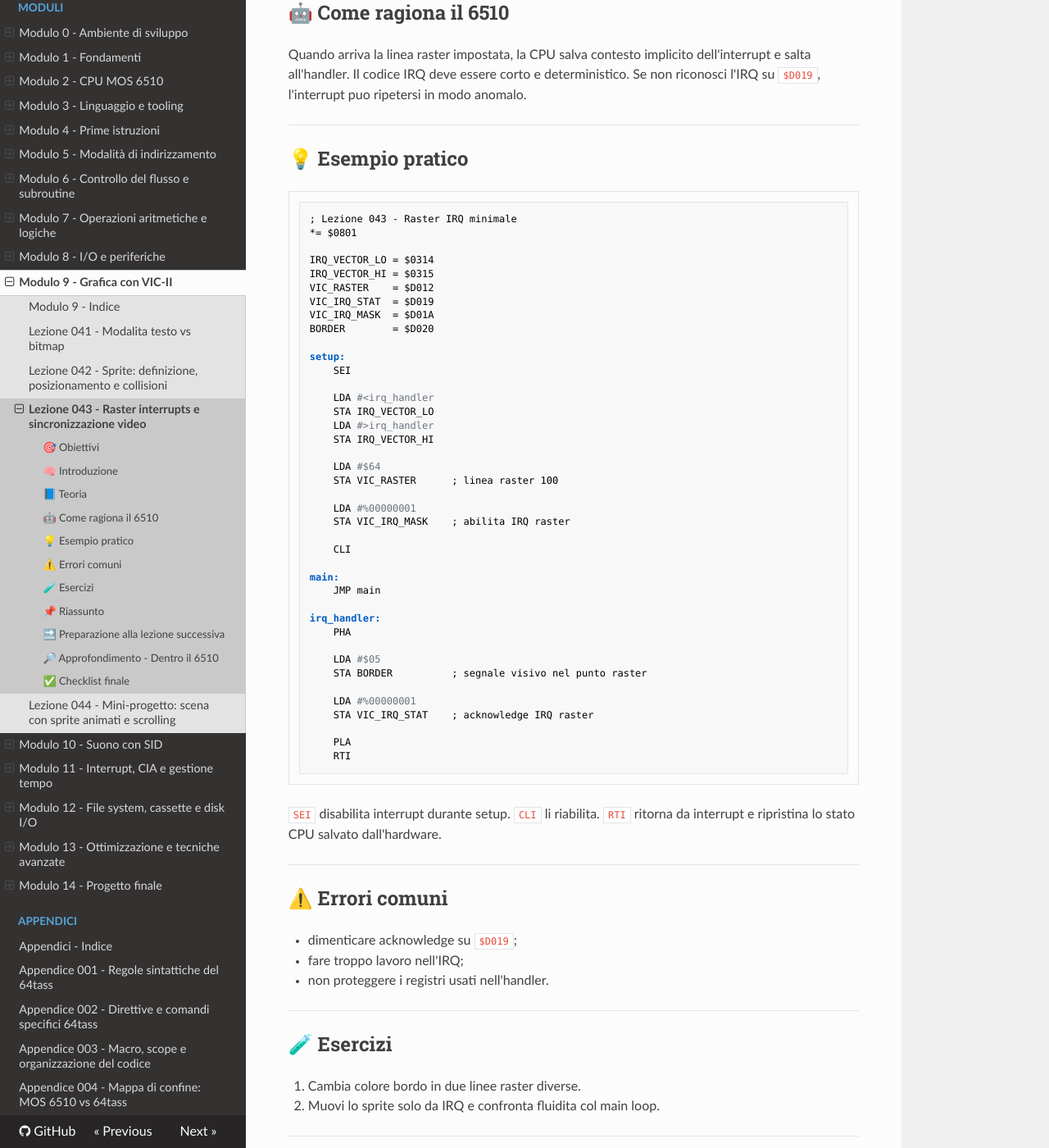
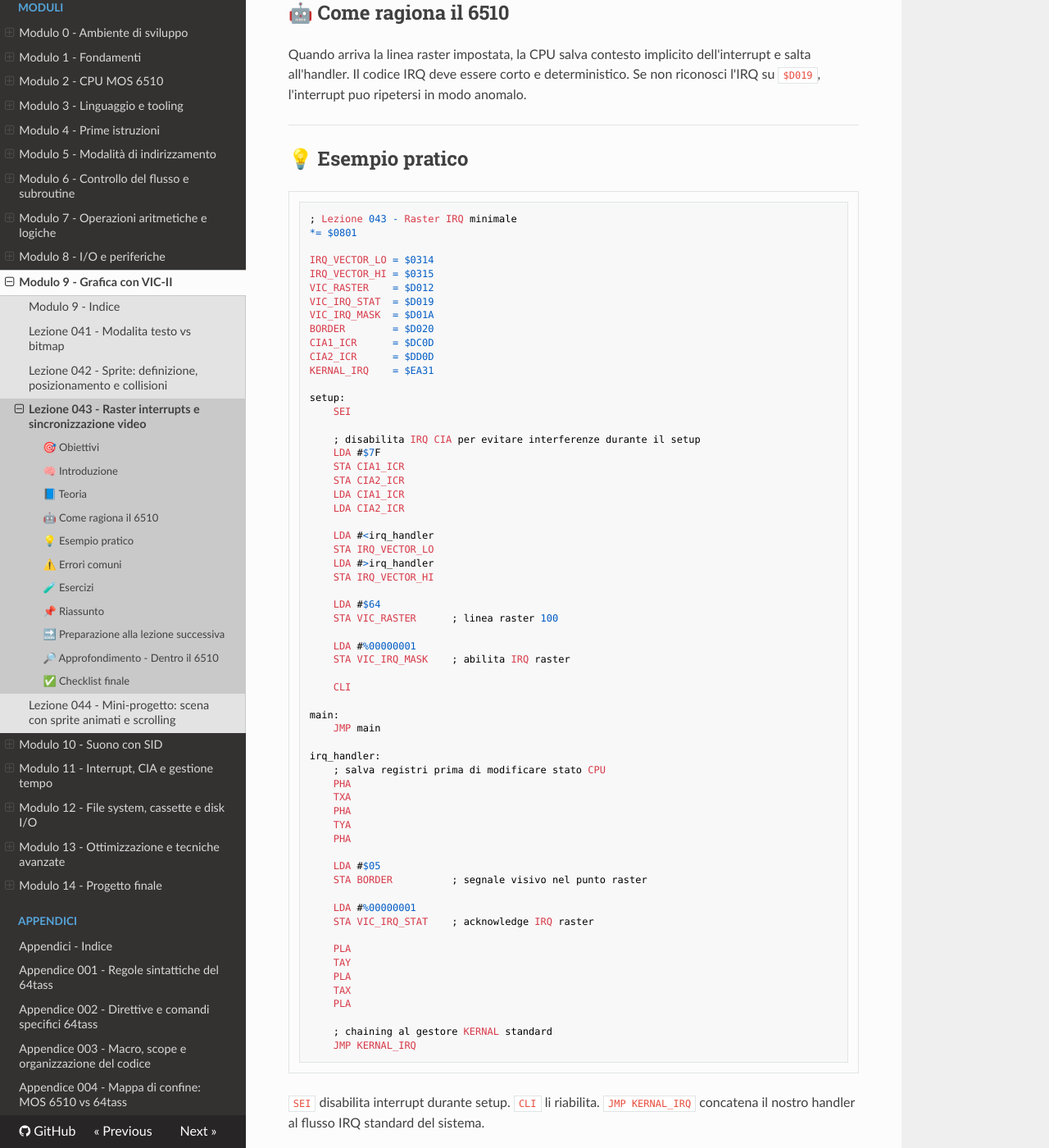
Before and after one commit to quelo1972/c64-assembly-course, an MkDocs documentation site: the page built from docs/modules/modulo-9/lessons/043-raster-interrupts-sincronizzazione.md, in a window 1280 px wide and 1400 px high, scrolled down 1170 px. Shown: the whole window at 82% size. Built offline with MkDocs 1.6.1, drawn with Linux system fonts in a browser that asks for light colours; nearby versions of some CDN libraries.

Commit message:
fix(mod9): improve vic-ii lesson correctness and observability

````diff
--- a/docs/modules/modulo-9/lessons/043-raster-interrupts-sincronizzazione.md
+++ b/docs/modules/modulo-9/lessons/043-raster-interrupts-sincronizzazione.md
@@ -57,9 +57,19 @@
 VIC_IRQ_STAT  = $D019
 VIC_IRQ_MASK  = $D01A
 BORDER        = $D020
+CIA1_ICR      = $DC0D
+CIA2_ICR      = $DD0D
+KERNAL_IRQ    = $EA31
 
 setup:
     SEI
+
+    ; disabilita IRQ CIA per evitare interferenze durante il setup
+    LDA #$7F
+    STA CIA1_ICR
+    STA CIA2_ICR
+    LDA CIA1_ICR
+    LDA CIA2_ICR
 
     LDA #<irq_handler
     STA IRQ_VECTOR_LO
@@ -78,6 +88,11 @@
     JMP main
 
 irq_handler:
+    ; salva registri prima di modificare stato CPU
+    PHA
+    TXA
+    PHA
+    TYA
     PHA
 
     LDA #$05
@@ -87,10 +102,16 @@
     STA VIC_IRQ_STAT    ; acknowledge IRQ raster
 
     PLA
-    RTI
+    TAY
+    PLA
+    TAX
+    PLA
+
+    ; chaining al gestore KERNAL standard
+    JMP KERNAL_IRQ
 ```
 
-`SEI` disabilita interrupt durante setup. `CLI` li riabilita. `RTI` ritorna da interrupt e ripristina lo stato CPU salvato dall'hardware.
+`SEI` disabilita interrupt durante setup. `CLI` li riabilita. `JMP KERNAL_IRQ` concatena il nostro handler al flusso IRQ standard del sistema.
 
 ---
 
````
Also changed, not shown: .ai/glossary.md (+4 -0 lines), CHANGELOG.md (+13 -0 lines), docs/modules/modulo-9/lessons/041-testo-vs-bitmap.md (+15 -2 lines), docs/modules/modulo-9/lessons/042-sprite-definizione-posizionamento-collisioni.md (+16 -3 lines), docs/modules/modulo-9/lessons/044-mini-progetto-sprite-scrolling.md (+18 -2 lines).
